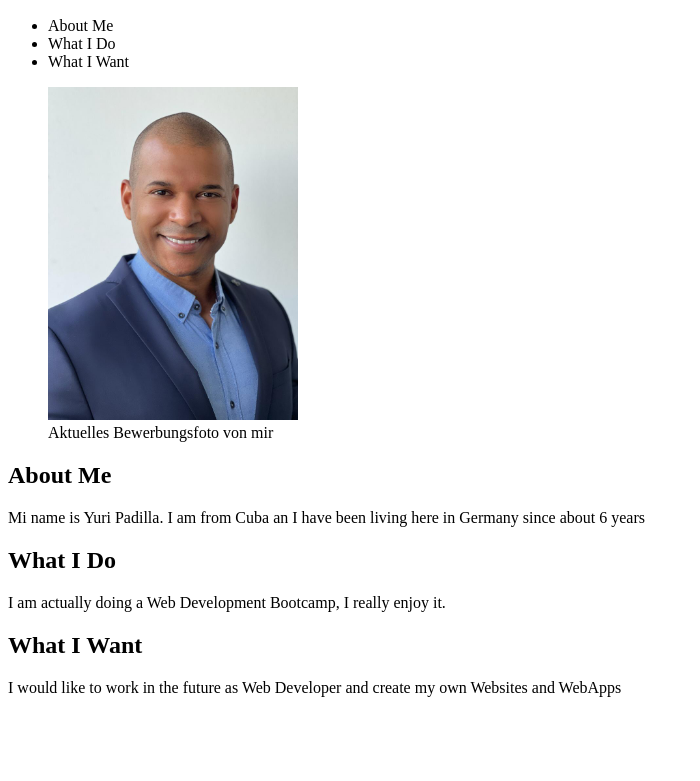
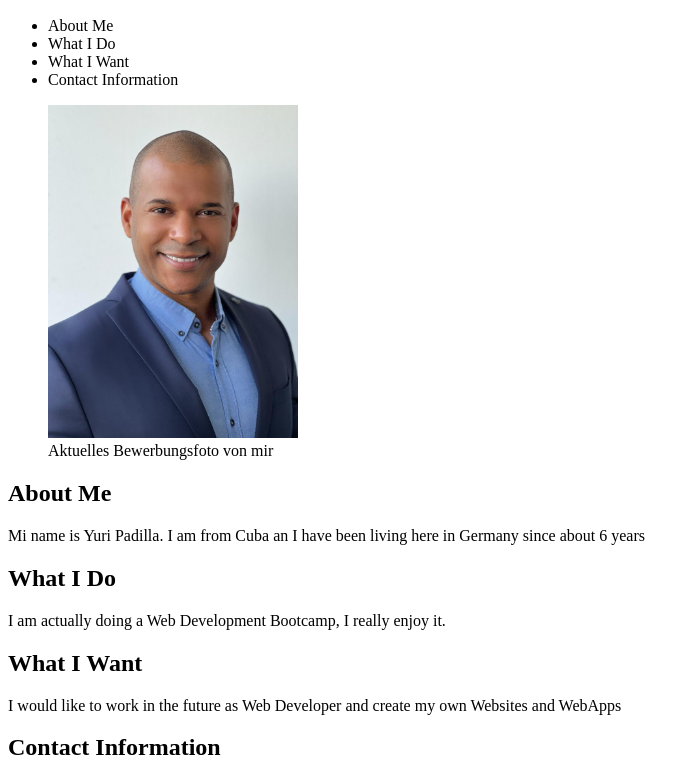
Before and after one commit to YuriPadilla/personal-website, a plain HTML site: page index.html in a window 1280 px wide. Shown: the part 50-831 px from the top of the page, without its empty margins (0-700 px from the left). Before the commit the page ends 800 px from the top, so only its background shows below. Drawn offline with Linux system fonts and the light colour scheme.

Commit message:
add section Contact Information

```diff
--- a/index.html
+++ b/index.html
@@ -14,6 +14,7 @@
                 <li>About Me</li>
                 <li>What I Do</li>
                 <li>What I Want</li>
+                <li>Contact Information</li>
             </ul>
         </nav>
     </header>
@@ -34,6 +35,9 @@
             <h2>What I Want</h2>
             <p>I would like to work in the future as Web Developer and create my own Websites and WebApps</p>
         </section>
+        <section>
+            <h2>Contact Information</h2>
+        </section>
     </main>
     <footer>
 
```
